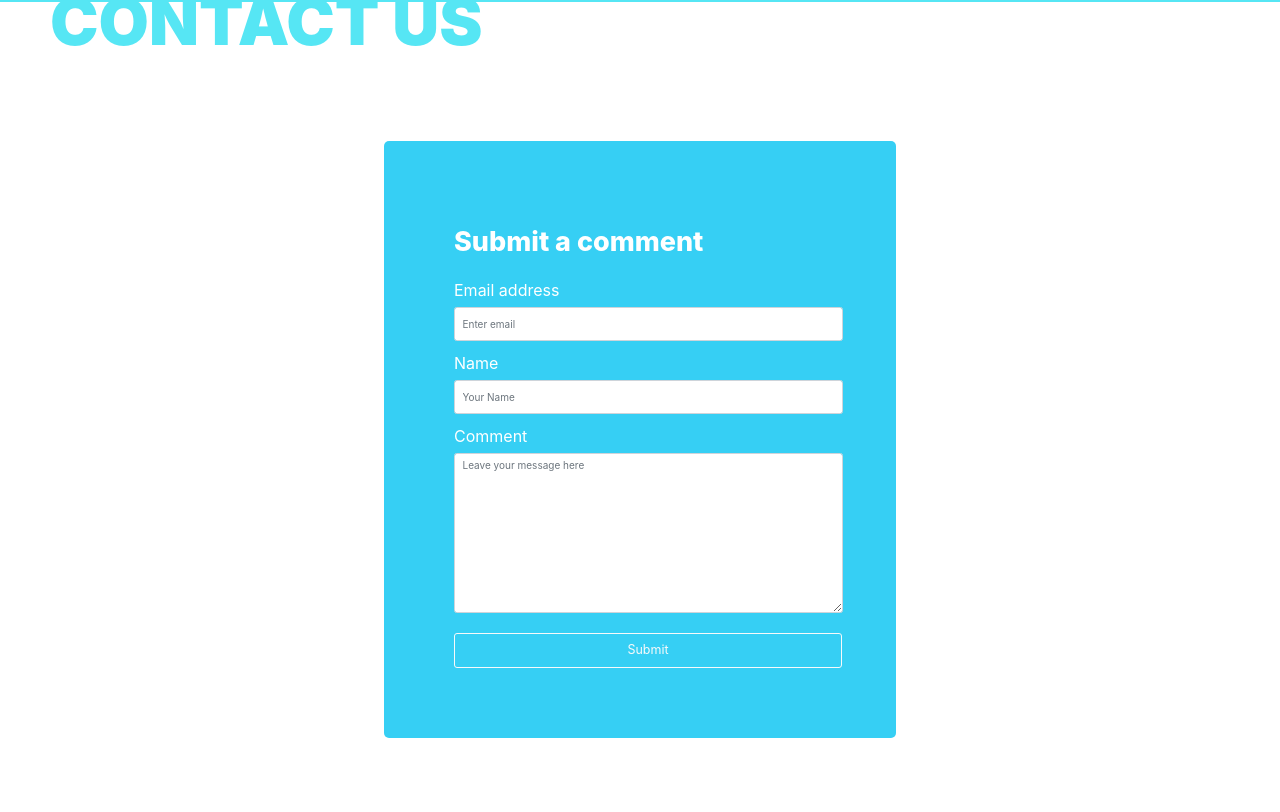
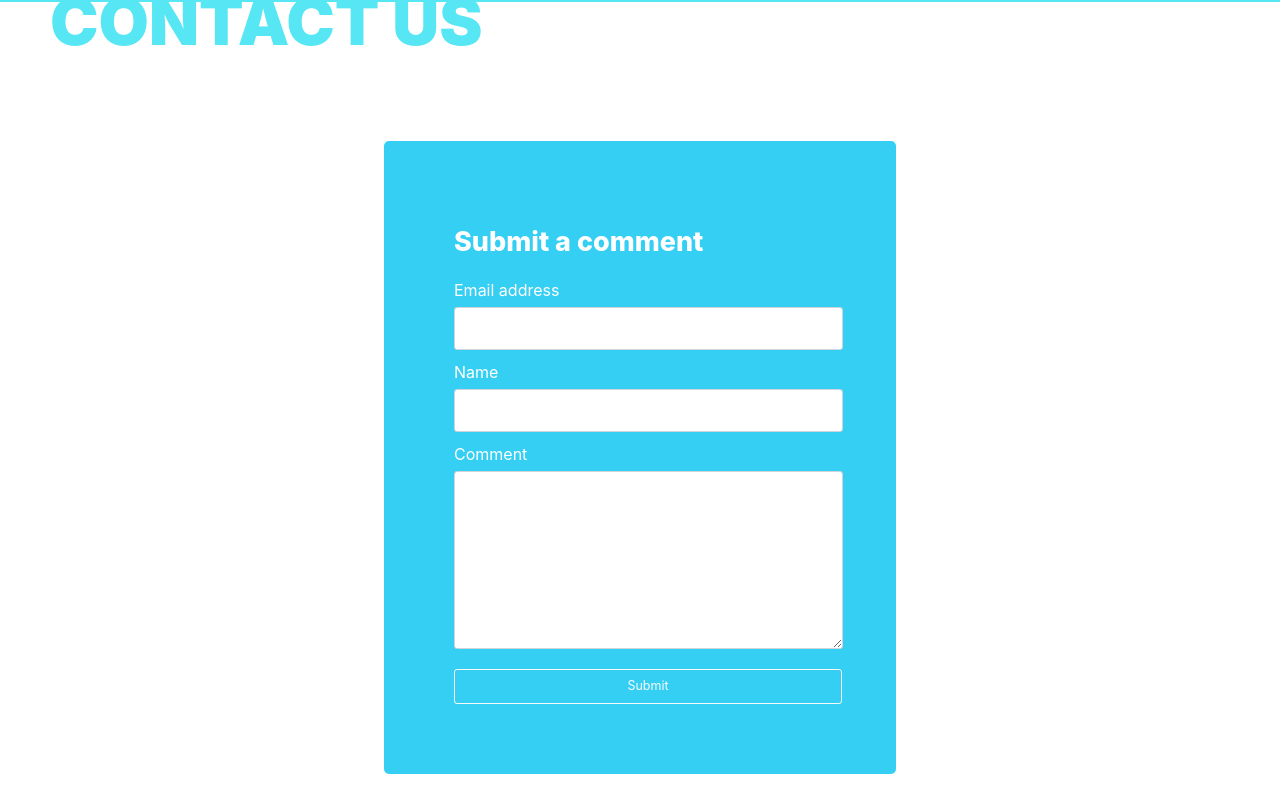
Before and after one commit to dustatron/shark-man-the-podcast, a Next.js app in the folder web/: page /contact in a window 1280 px wide. Shown: the part 468-1280 px from the top of the page. Built offline with nearby package versions, Linux system fonts and the light colour scheme.

Commit message:
wire up form to send emails.

```diff
--- a/web/package.json
+++ b/web/package.json
@@ -12,6 +12,7 @@
     "@sanity/client": "^1.149.18",
     "@sanity/image-url": "^0.140.19",
     "bootstrap": "^4.5.2",
+    "emailjs-com": "^2.6.3",
     "groq": "^1.149.16",
     "next": "9.5.2",
     "react": "16.13.1",
--- a/web/pages/contact.js
+++ b/web/pages/contact.js
@@ -1,31 +1,85 @@
+import React, { useState } from 'react';
 import s from '../sass/pages/contact.module.scss';
 import PageTitle from '../components/PageTitle';
 import { Form, Button, Container, Row, Col } from 'react-bootstrap';
 
 const contact = () => {
+  const initialState = { email: '', name: '', message: '' };
+  const [data, setData] = useState(initialState);
+
+  const handleChange = (e) => {
+    const newData = { ...data, [e.target.name]: e.target.value };
+    setData(newData);
+  };
+
+  const onSubmit = async (e) => {
+    e.preventDefault();
+
+    const params = {
+      user_id: `${process.env.emailJs}`,
+      service_id: 'brotherhoodoftheshark',
+      template_id: 'sharkman',
+      template_params: {
+        ...data,
+      },
+    };
+
+    console.log(JSON.stringify(params));
+
+    const options = {
+      method: 'POST',
+      headers: { 'Content-type': 'application/json' },
+      body: JSON.stringify(params),
+    };
+    await fetch('https://api.emailjs.com/api/v1.0/email/send', options)
+      .then((res) => {
+        if (res.ok) {
+          alert('mail Sent');
+          setData(initialState);
+        } else {
+          return res.text().then((text) => Promise.reject(text));
+        }
+      })
+      .catch((err) => {
+        console.error('Error' + err);
+      });
+  };
+
   return (
     <>
       <PageTitle title={'Contact Us'} />
       <div className={s.contact}>
         <div className={s['contact-form']}>
-          <Form>
+          <Form onSubmit={onSubmit}>
             <h2>Submit a comment</h2>
             <Form.Group controlId='formBasicEmail'>
               <Form.Label>Email address</Form.Label>
-              <Form.Control type='email' placeholder='Enter email' />
+              <Form.Control
+                type='email'
+                name='email'
+                value={data.email}
+                onChange={handleChange}
+              />
             </Form.Group>
 
             <Form.Group controlId='formBasicPassword'>
               <Form.Label>Name</Form.Label>
-              <Form.Control type='text' placeholder='Your Name' />
+              <Form.Control
+                type='text'
+                name='name'
+                value={data.name}
+                onChange={handleChange}
+              />
             </Form.Group>
 
             <Form.Group controlId='formBasicPassword'>
               <Form.Label>Comment</Form.Label>
               <Form.Control
                 as='textarea'
-                rows='10'
-                placeholder='Leave your message here'
+                rows='7'
+                name='message'
+                value={data.message}
+                onChange={handleChange}
               />
             </Form.Group>
 
--- a/web/sass/pages/contact.module.scss
+++ b/web/sass/pages/contact.module.scss
@@ -3,6 +3,7 @@
 .contact {
   width: 40%;
   margin: auto;
+  font-size: 1.6rem;
 
   @include respond(tab-land) {
     width: 70%;
@@ -20,6 +21,14 @@
     margin-top: 8rem;
     margin-bottom: 10rem;
 
+    input {
+      font-size: 1.6rem;
+    }
+
+    textarea {
+      font-size: 1.6rem;
+    }
+
     h2 {
       color: $white;
       font-weight: 800;
```
Also changed, not shown: 2 other files (tests, documents, lock files or other folders).
